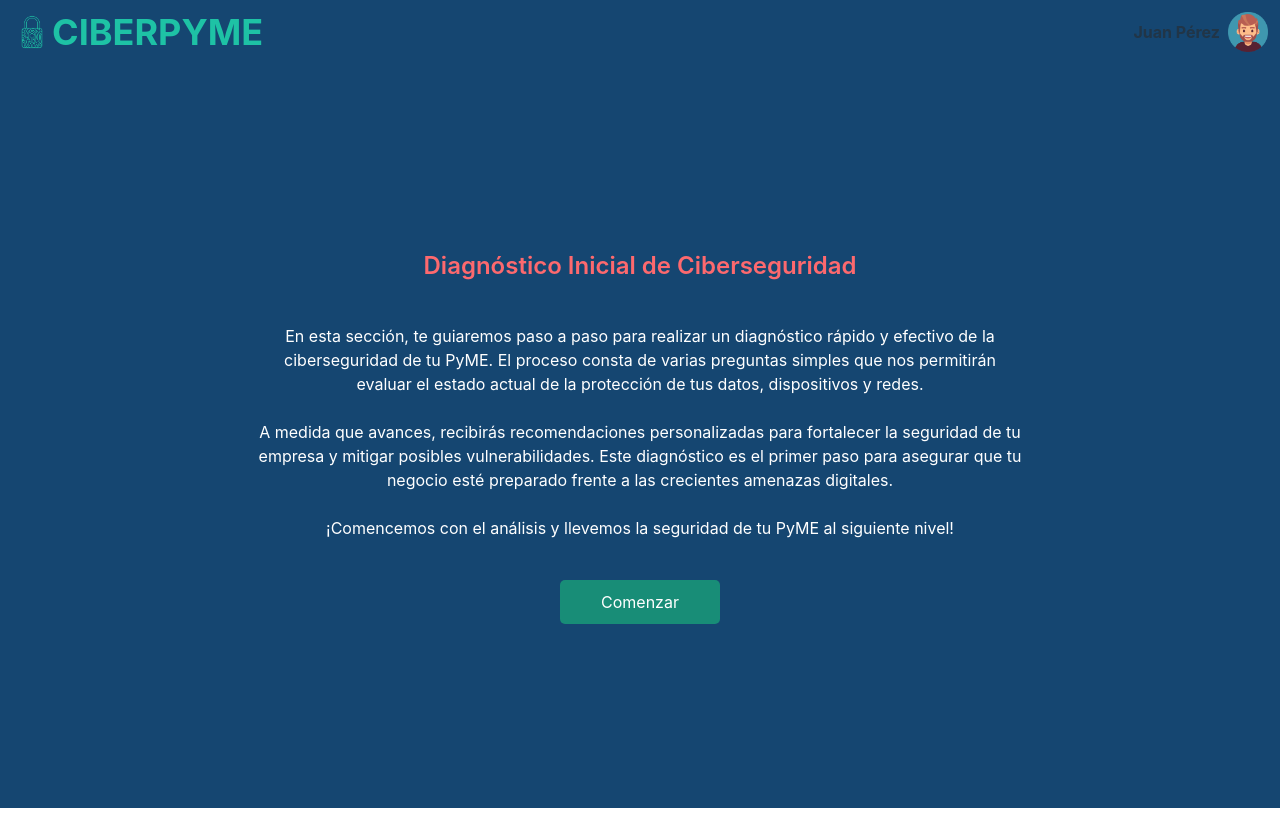
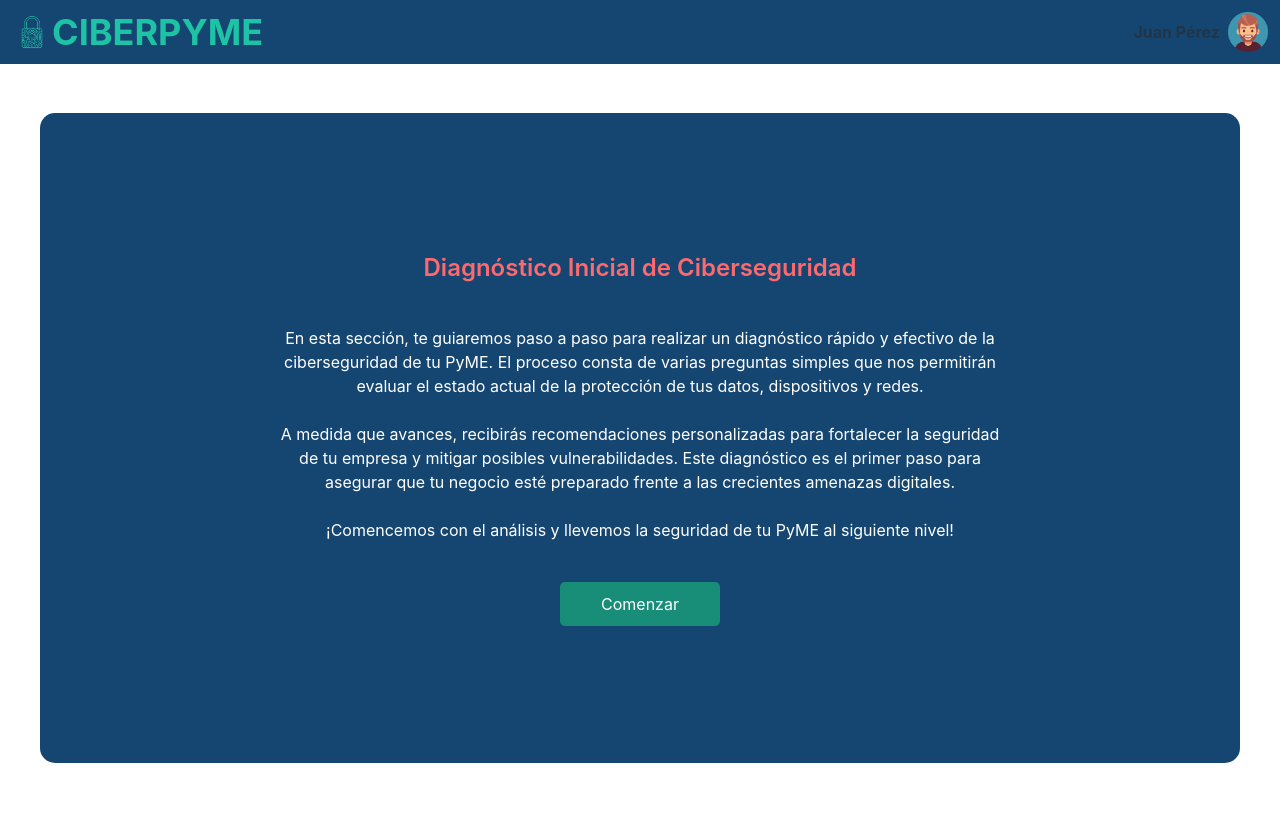
Before and after one commit to JuanIgnacioRios/Ciberpyme, a React (Vite) app: page /preguntas-diagnostico in a window 1280 px wide. Built offline with nearby package versions, Linux system fonts and the light colour scheme.

Commit message:
Change bg color Diagnostic Questions

```diff
--- a/src/views/DiagnosticQuiestions/DiagnosticQuestions.css
+++ b/src/views/DiagnosticQuiestions/DiagnosticQuestions.css
@@ -1,14 +1,25 @@
 #diagnostic-questions-container {
-  background-color: #154671;
+  background-color: #fff;
   width: 100%;
-  height: 93vh;
+  height: 93.6vh;
   display: flex;
   flex-flow: column;
 }
 
+#form-container{
+  background-color: #154671;
+  margin: auto;
+  display: flex;
+  flex-flow: column;
+  width: 1200px;
+  height: 650px;
+  border-radius: 15px;
+}
+
+
 section {
   display: flex;
-  margin: 100px auto auto auto ;
+  margin: auto;
   flex-flow: column;
   width: 600px;
   gap: 20px;
--- a/src/views/DiagnosticQuiestions/DiagnosticQuiestions.jsx
+++ b/src/views/DiagnosticQuiestions/DiagnosticQuiestions.jsx
@@ -80,6 +80,7 @@ const DiagnosticQuestions = () => {
 
   return (
     <div id='diagnostic-questions-container'>
+      <div id='form-container'>
       {showIntro ? (
         <div className="intro-section">
           <h3>Diagnóstico Inicial de Ciberseguridad</h3>
@@ -173,6 +174,7 @@ const DiagnosticQuestions = () => {
           </div>
         </section>
       )}
+      </div>
     </div>
   );
 };
```
